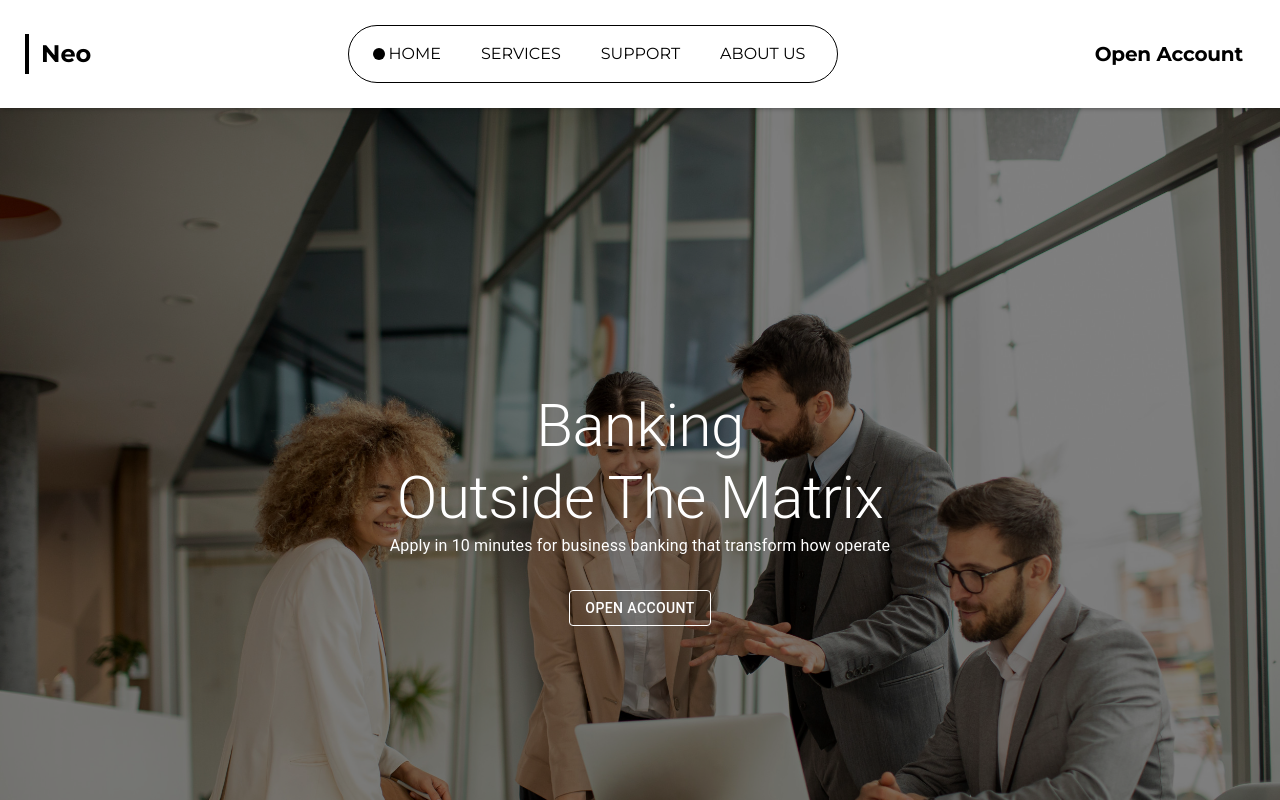
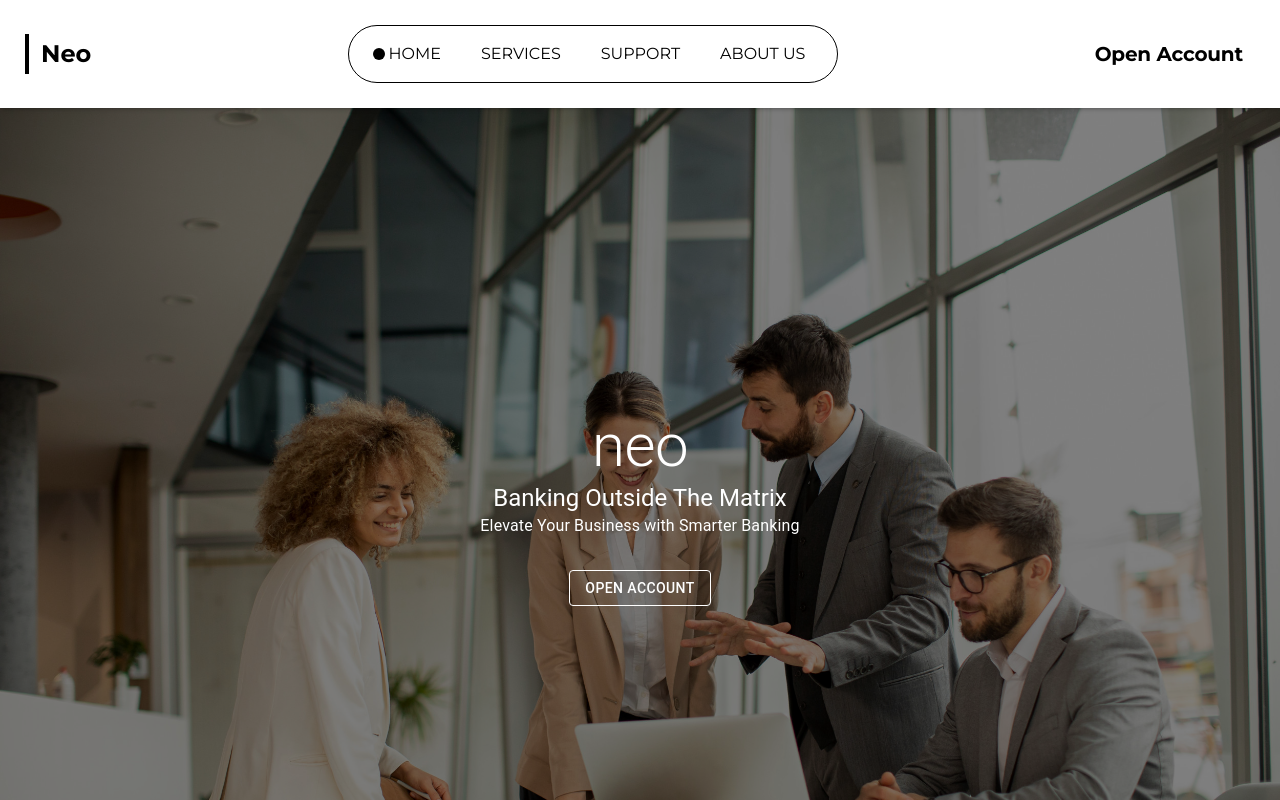
Before and after one commit to IURIS-Tech-Department/bank-neo, a Next.js app: page / in a window 1280 px wide. Shown: the top 800 px of the page. Built offline with nearby package versions, Linux system fonts and the light colour scheme.

Commit message:
feat: edit text misspeled

```diff
--- a/src/app/components/about-us/AboutBank.tsx
+++ b/src/app/components/about-us/AboutBank.tsx
@@ -23,7 +23,7 @@ const AboutBankNeo: React.FC = () => {
           leveraging innovative banking structures, artificial intelligence,
           and a SaaS-driven business model, BankNeo will provide streamlined
           financial services while adhering to stringent compliance standards.
-          The bank&apos;s operations will initially be based in Vietnam, offering
+          The bank&apos;s operations will initially be based in Vanuatu, offering
           neobank services and eventually expanding globally through
           partnerships, innovative fintech solutions, and robust online
           presence.
--- a/src/app/components/home/banking.tsx
+++ b/src/app/components/home/banking.tsx
@@ -22,13 +22,14 @@ const Banking: React.FC = () => {
 
       <div className="relative z-2">
         <Typography variant="h2" className="font-bold text-white">
+          neo
+        </Typography>
+        <Typography variant="h5" className="font-medium mb-4 text-white">
           Banking
-        </Typography>
-        <Typography variant="h2" className="font-bold mb-4 text-white">
           Outside The Matrix
         </Typography>
         <Typography className="mt-4 text-white text-base">
-          Apply in 10 minutes for business banking that transform how operate
+          Elevate Your Business with Smarter Banking
         </Typography>
         {/* edit */}
         <Button
--- a/src/app/components/service/InnovativeServices.tsx
+++ b/src/app/components/service/InnovativeServices.tsx
@@ -52,7 +52,7 @@ const InnovativeServices: React.FC = () => {
           services={[
             "Custody and management of digital currencies",
             "Investment in tokenized assets",
-            "IAdvisory on blockchain-based investments",
+            "Advisory on blockchain-based investments",
           ]}
         />
       </div>
--- a/src/app/components/service/PrivateServices.tsx
+++ b/src/app/components/service/PrivateServices.tsx
@@ -70,7 +70,7 @@ const PrivateServices: React.FC = () => {
           services={[
             "International market investment strategies",
             "Cross-border wealth preservation",
-            "SCurrency hedging and risk management",
+            "Hedging and risk management",
             "Premium Services for Enterprises",
           ]}
         />
--- a/src/app/components/service/SpesializeServices.tsx
+++ b/src/app/components/service/SpesializeServices.tsx
@@ -52,7 +52,7 @@ const SpesializeServices: React.FC = () => {
           services={[
             "Advances against future credit card or sales revenue",
             "Customizable repayment schedules",
-            "IFee structures based on daily sales",
+            "Structures based on daily sales",
             "Quick approval process",
           ]}
         />
--- a/src/app/support/page.tsx
+++ b/src/app/support/page.tsx
@@ -1,15 +1,11 @@
 import React from "react";
-import FAQ from "../components/support/FAQ";
 import ContactForm from "../components/support/ContactForm";
-import SupportContactInfo from "../components/support/SupportContactInfo";
 
 
 const SupportPage: React.FC = () => {
   return (
     <div className="bg-gray-200 text-black">
-      <FAQ />
       <ContactForm />
-      <SupportContactInfo />
     </div>
   );
 };
```
